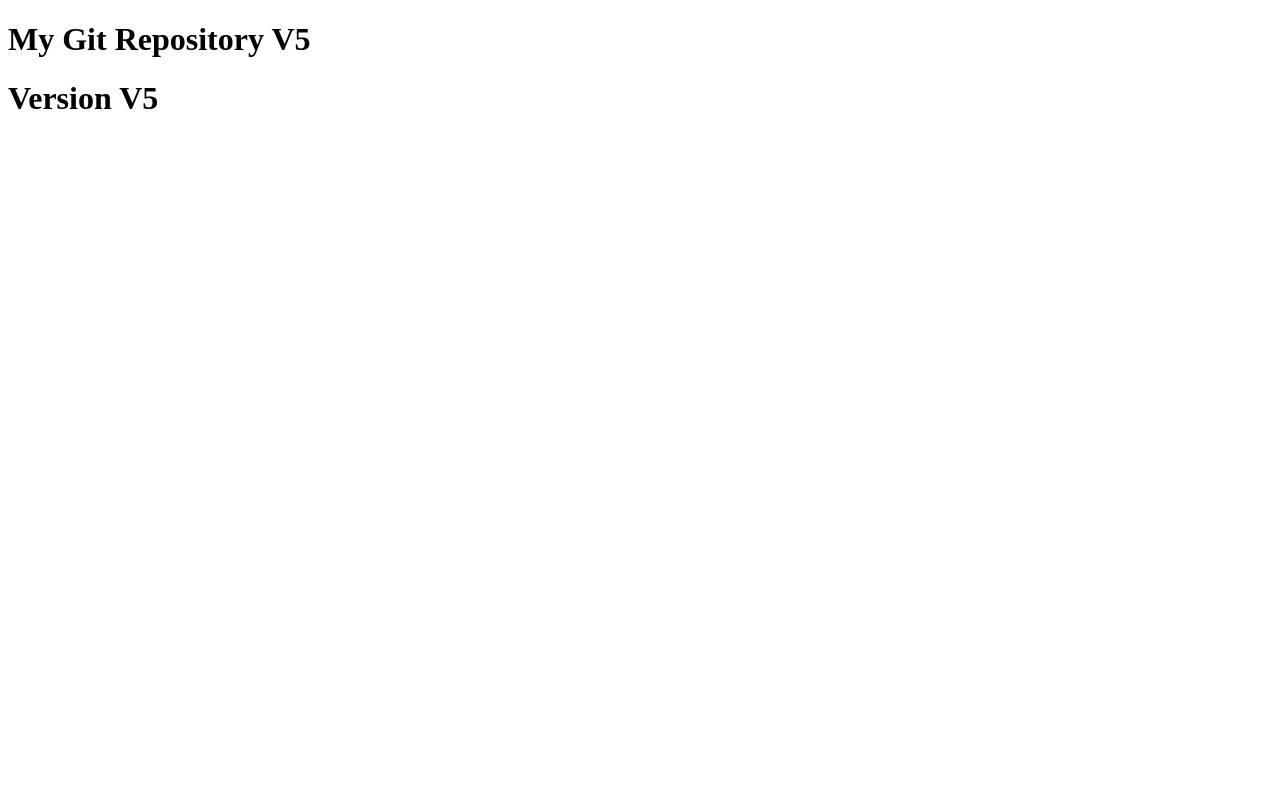
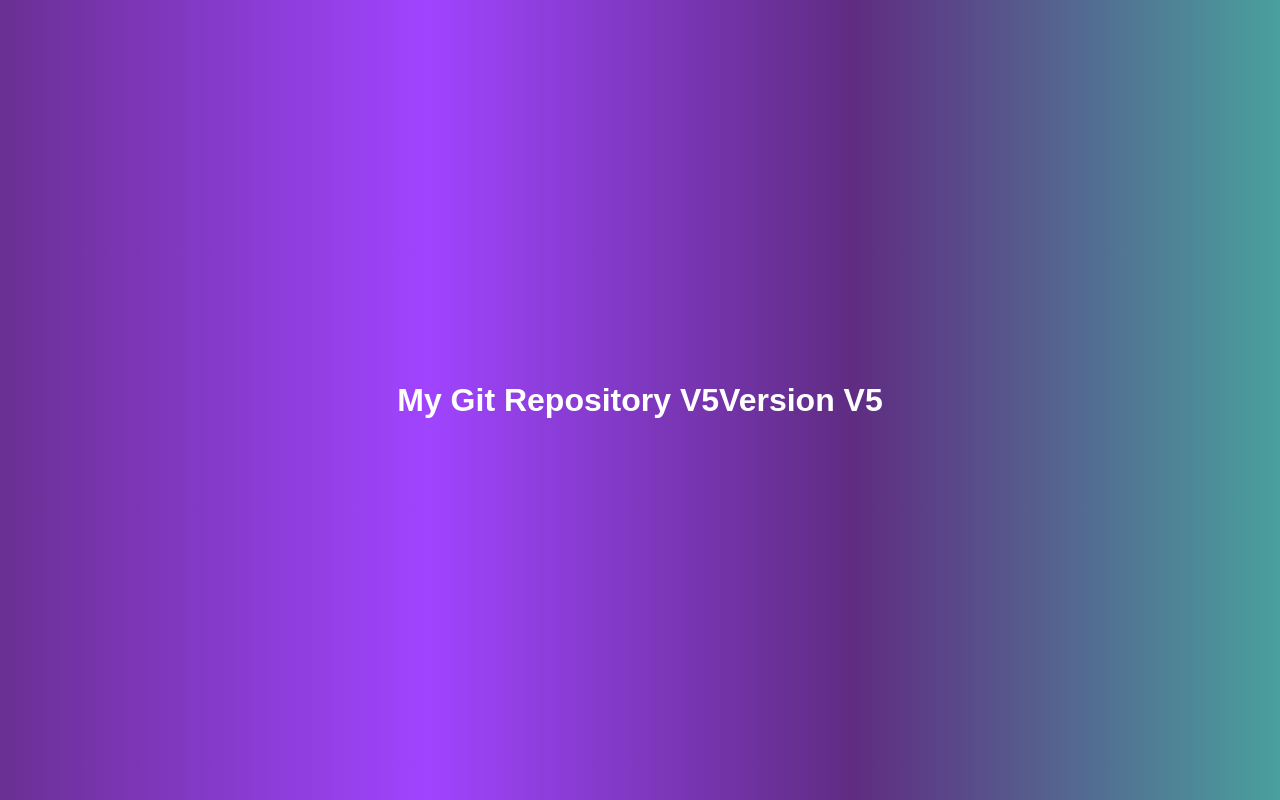
Before and after one commit to Abbu1311/my_repo_1, a plain HTML site: page index.html in a window 1280 px wide. Drawn offline with Linux system fonts and the light colour scheme.

Commit message:
Added new design

```diff
--- a/index.html
+++ b/index.html
@@ -3,6 +3,7 @@
  <head>
     <meta charset="UTF-8">
     <meta name="viewport" content="width=device-width, initial-scale=1.0">
+    <link rel="stylesheet" href="style1.css">
     <title>Document</title>
  </head>
  <body>
--- /dev/null
+++ b/style1.css
@@ -0,0 +1,28 @@
+/* styles.css */
+body {
+    /* Set a gradient background from purple to teal */
+    background: linear-gradient(to right, #6a3093, #a044ff, #5f2c82, #49a09d);
+    font-family: Arial, sans-serif;
+    /* Sets a clean, modern font for the body text */
+    color: white;
+    /* Sets the text color to white for better contrast */
+    margin: 0;
+    /* Removes default margin */
+    padding: 0;
+    /* Removes default padding */
+    display: flex;
+    /* Enables flexbox layout */
+    justify-content: center;
+    /* Centers content horizontally */
+    align-items: center;
+    /* Centers content vertically */
+    height: 100vh;
+    /* Makes the body take the full height of the viewport */
+}
+
+h1 {
+    font-size: 2em;
+    /* Sets the size of the header text */
+    text-align: center;
+    /* Centers the header text */
+}
```
